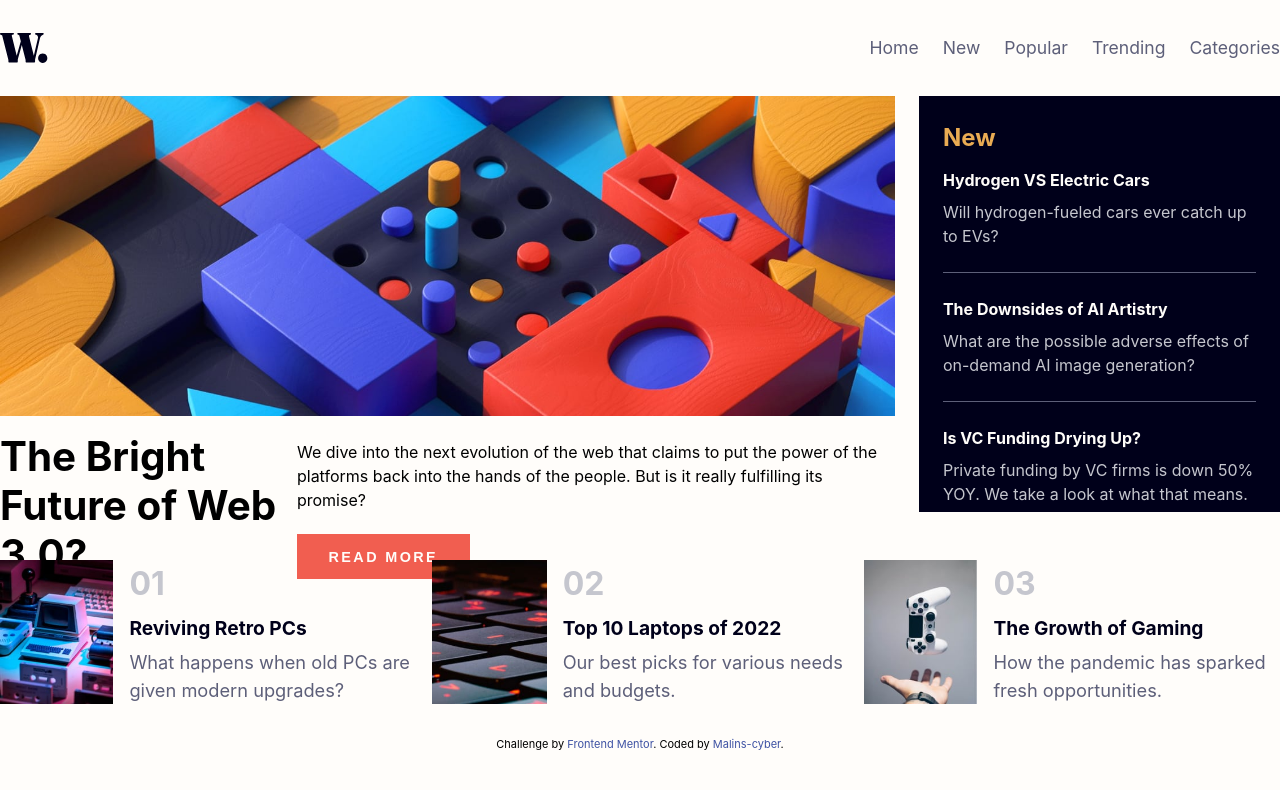
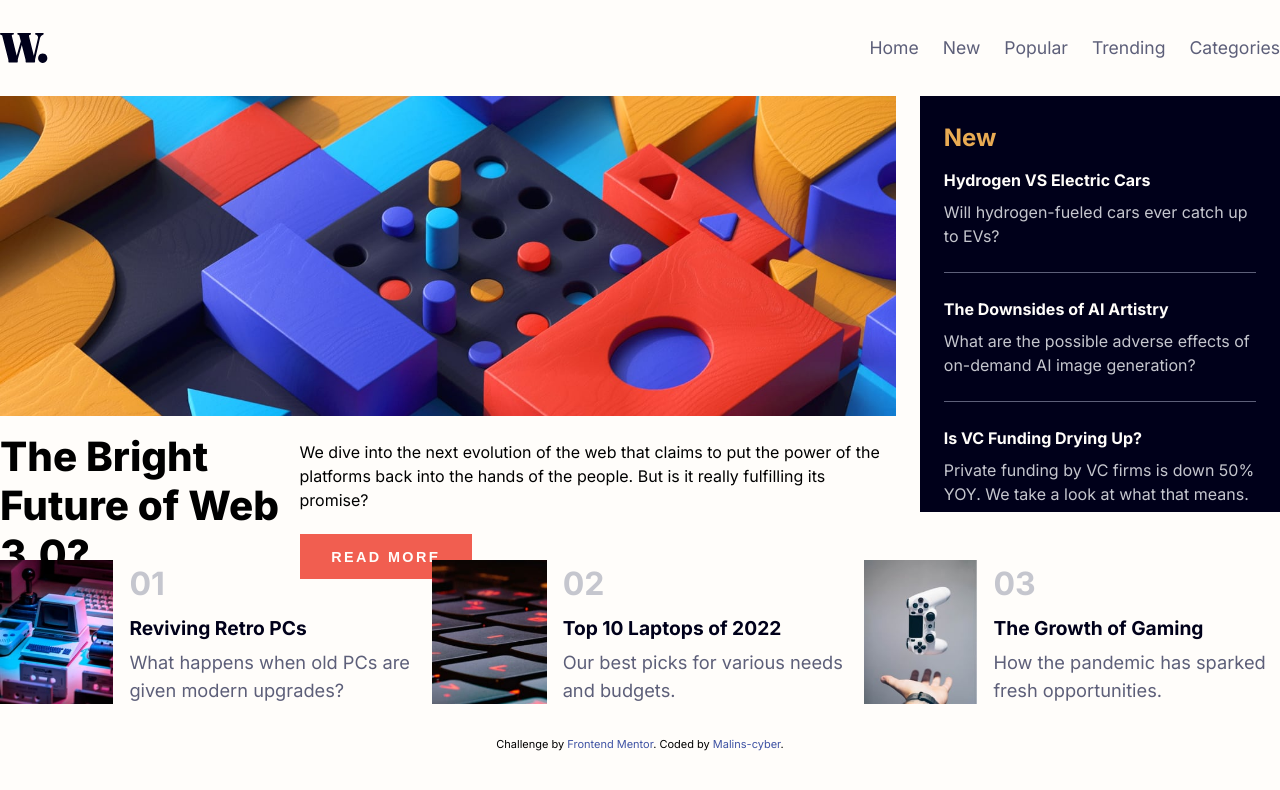
Before and after one commit to malins-cyber/news-landingpage, a plain HTML site: page index.html in a window 1280 px wide. Drawn offline with Linux system fonts and the light colour scheme.

Commit message:
intial commit

```diff
--- a/index.html
+++ b/index.html
@@ -7,7 +7,6 @@
   <!-- displays site properly based on user's device -->
 
   <link rel="icon" type="image/png" sizes="32x32" href="./images/favicon-32x32.png">
-  <link rel="stylesheet" href="./src/InterRegular.css">
   <link rel="stylesheet" href="./src/style.css">
 
   <title>Frontend Mentor | News homepage</title>
--- a/src/InterRegular.css
+++ /dev/null
@@ -1,9 +0,0 @@
-@font-face {
-    font-family: 'InterRegular';
-    src: url('./fonts/InterRegular.eot');
-    src: url('./fonts/InterRegular.eot') format('embedded-opentype'),
-         url('./fonts/InterRegular.woff2') format('woff2'),
-         url('./fonts/InterRegular.woff') format('woff'),
-         url('./fonts/InterRegular.ttf') format('truetype'),
-         url('./fonts/InterRegular.svg#InterRegular') format('svg');
-}
--- a/src/style.css
+++ b/src/style.css
@@ -1,9 +1,4 @@
-@font-face {
-  font-family: "InterRegular";
-  font-style: normal;
-  src: local("InterRegular"), local("InterRegular"),
-    url(./InterRegular.css) format("woff");
-}
+@import url('https://fonts.googleapis.com/css2?family=Inter:wght@400;700;800&display=swap');
 
 :root {
   --clr-orange: hsl(35, 77%, 62%);
@@ -37,8 +32,20 @@ body {
   width: 100%;
   min-height: 100vh;
   line-height: 1.5;
-  font-family: "inter", sans-serif;
+  font-family: 'Inter', sans-serif;
   background: var(--clr-white);
+}
+
+h1{
+  font-weight: 800;
+}
+
+h2, h3, h4{
+  font-weight: 700;
+}
+
+p, span{
+  font-weight: 400;
 }
 
 .container {
@@ -91,7 +98,7 @@ body {
   font-size: 5ch;
   padding: 0 1rem;
   line-height: normal;
-  font-weight: 700;
+  font-weight: 800;
 }
 
 .highlight_body p {
```
